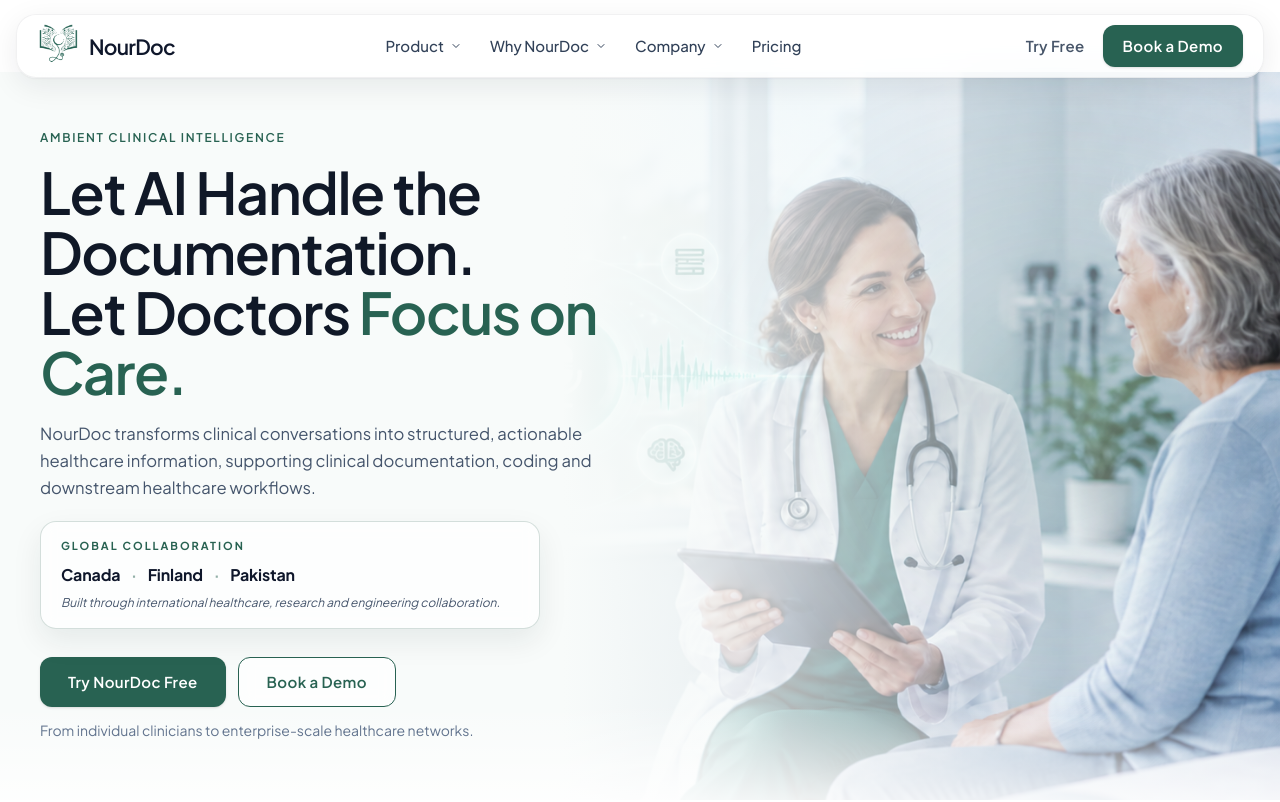
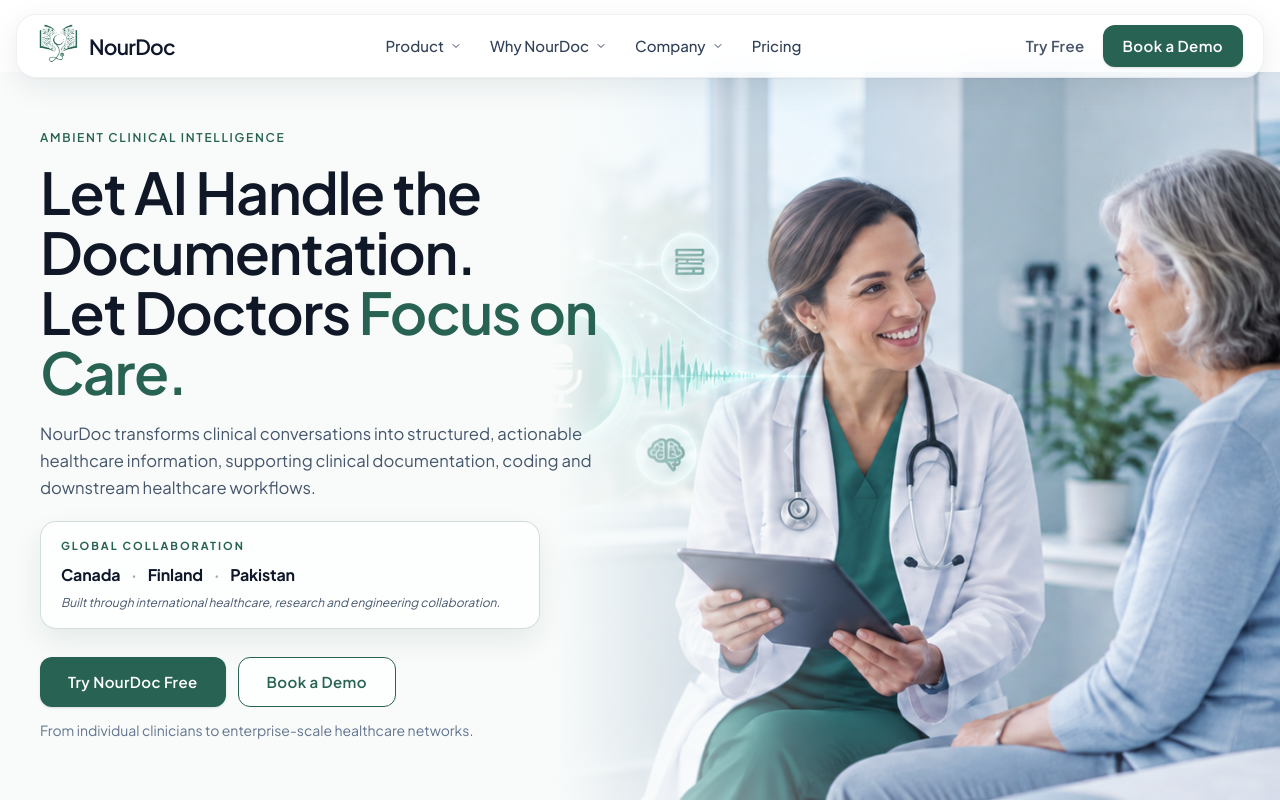
Before and after one commit to mnoumanrasheed/nour-doc_new_version, a React (Vite) app: page / in a window 1280 px wide. Shown: the top 802 px of the page. Built offline with nearby package versions, Linux system fonts and the light colour scheme.

Commit message:
hero opacity fix

```diff
--- a/src/components/sections/Hero.tsx
+++ b/src/components/sections/Hero.tsx
@@ -121,9 +121,9 @@
           fetchPriority="high"
         />
       </picture>
-      <div className="absolute inset-0 bg-[linear-gradient(90deg,#F8FBFA_0%,#F8FBFA_44%,rgba(248,251,250,0.78)_58%,rgba(248,251,250,0.06)_100%)] max-[899px]:bg-[linear-gradient(180deg,rgba(248,251,250,0.94)_0%,rgba(248,251,250,0.86)_66%,rgba(248,251,250,0.68)_100%)]" aria-hidden="true" />
-      <div className="absolute -right-[12%] top-[8%] h-[78%] w-[58%] rounded-full bg-[radial-gradient(circle,rgba(40,98,82,0.13)_0%,rgba(143,183,172,0.06)_42%,transparent_72%)] blur-2xl" />
-      <div className="absolute inset-x-0 bottom-0 h-24 bg-gradient-to-t from-white/80 to-transparent" />
+      <div className="absolute inset-0 bg-[linear-gradient(90deg,#F8FBFA_0%,#F8FBFA_43%,rgba(248,251,250,0.48)_54%,rgba(248,251,250,0.07)_66%,rgba(248,251,250,0.01)_82%,transparent_100%)] max-[899px]:bg-[linear-gradient(180deg,rgba(248,251,250,0.94)_0%,rgba(248,251,250,0.72)_38%,rgba(248,251,250,0.2)_66%,rgba(248,251,250,0.03)_100%)]" aria-hidden="true" />
+      <div className="absolute -right-[12%] top-[8%] h-[78%] w-[58%] rounded-full bg-[radial-gradient(circle,rgba(40,98,82,0.012)_0%,rgba(143,183,172,0.005)_42%,transparent_72%)] blur-2xl" />
+      <div className="absolute inset-x-0 bottom-0 h-24 bg-gradient-to-t from-white/12 to-transparent" />
     </div>
     <div className="relative z-10 mx-auto grid w-full max-w-[1280px] items-center px-5 py-10 sm:px-8 lg:grid-cols-[minmax(0,0.49fr)_minmax(0,0.51fr)] lg:px-10 lg:py-12">
       <div className="max-w-[620px]">
```
